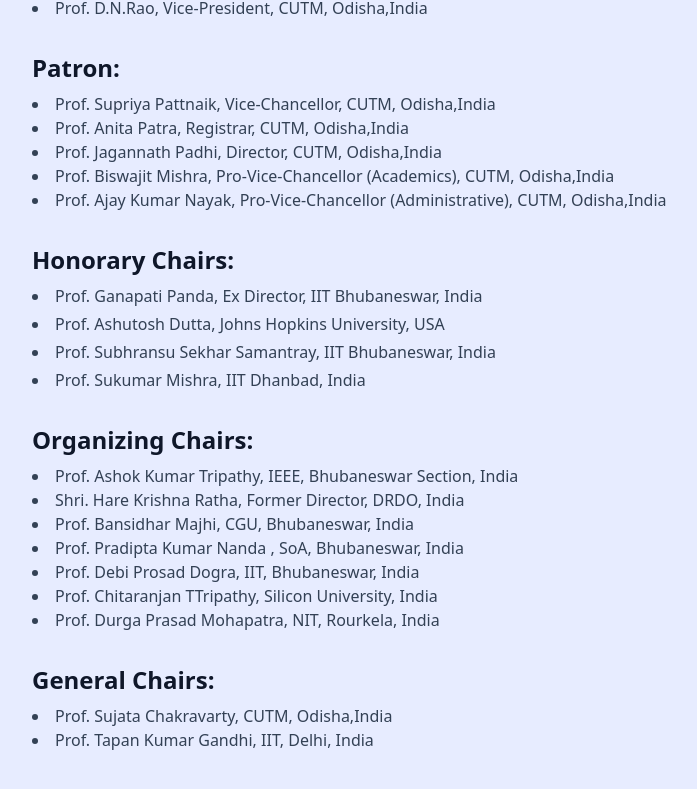
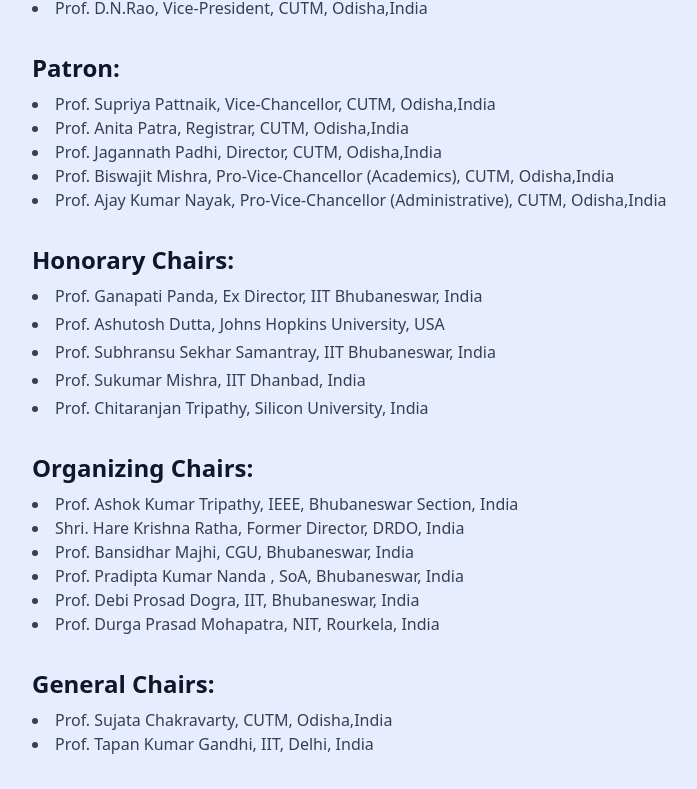
Before and after one commit to Shatabdi121/RAEIC, a React (Vite) app: page /#/patrons in a window 1280 px wide. Shown: the part 448-1237 px from the top of the page, without its empty margins (120-817 px from the left). Built offline with nearby package versions, Linux system fonts and the light colour scheme.

Commit message:
patron update2

```diff
--- a/src/Patrons.jsx
+++ b/src/Patrons.jsx
@@ -77,6 +77,7 @@
               <li>Prof. Ashutosh Dutta, Johns Hopkins University, USA</li>
               <li>Prof. Subhransu Sekhar Samantray, IIT Bhubaneswar, India </li>
               <li>Prof. Sukumar Mishra, IIT Dhanbad, India</li>
+               <li>Prof. Chitaranjan Tripathy, Silicon University, India</li>
             </ul>
           </div>
 
@@ -90,7 +91,6 @@
               <li>Prof. Bansidhar Majhi, CGU, Bhubaneswar, India</li>
               <li>Prof. Pradipta Kumar Nanda , SoA, Bhubaneswar, India</li>
               <li>Prof. Debi Prosad Dogra, IIT, Bhubaneswar, India</li>
-              <li>Prof. Chitaranjan TTripathy, Silicon University, India</li>
               <li>Prof. Durga Prasad Mohapatra, NIT, Rourkela, India</li>
             </ul>
           </div>
```
